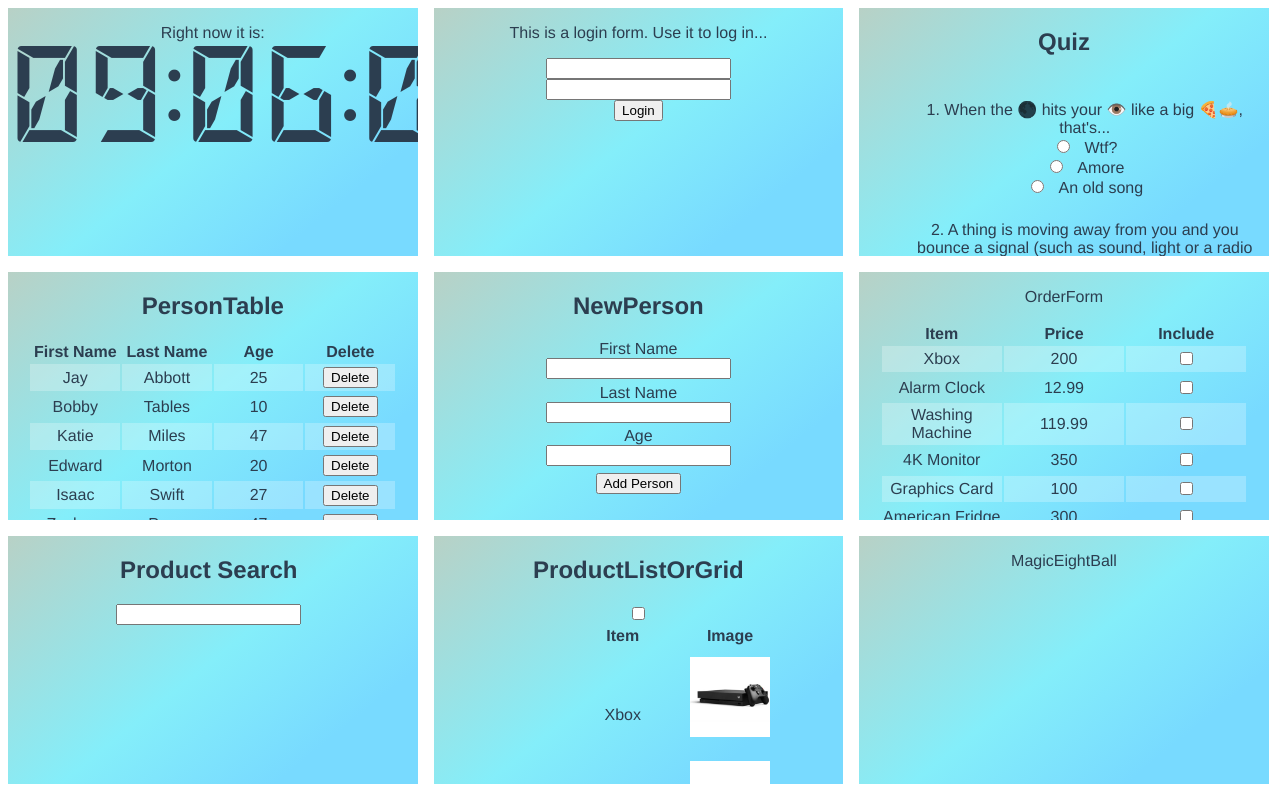
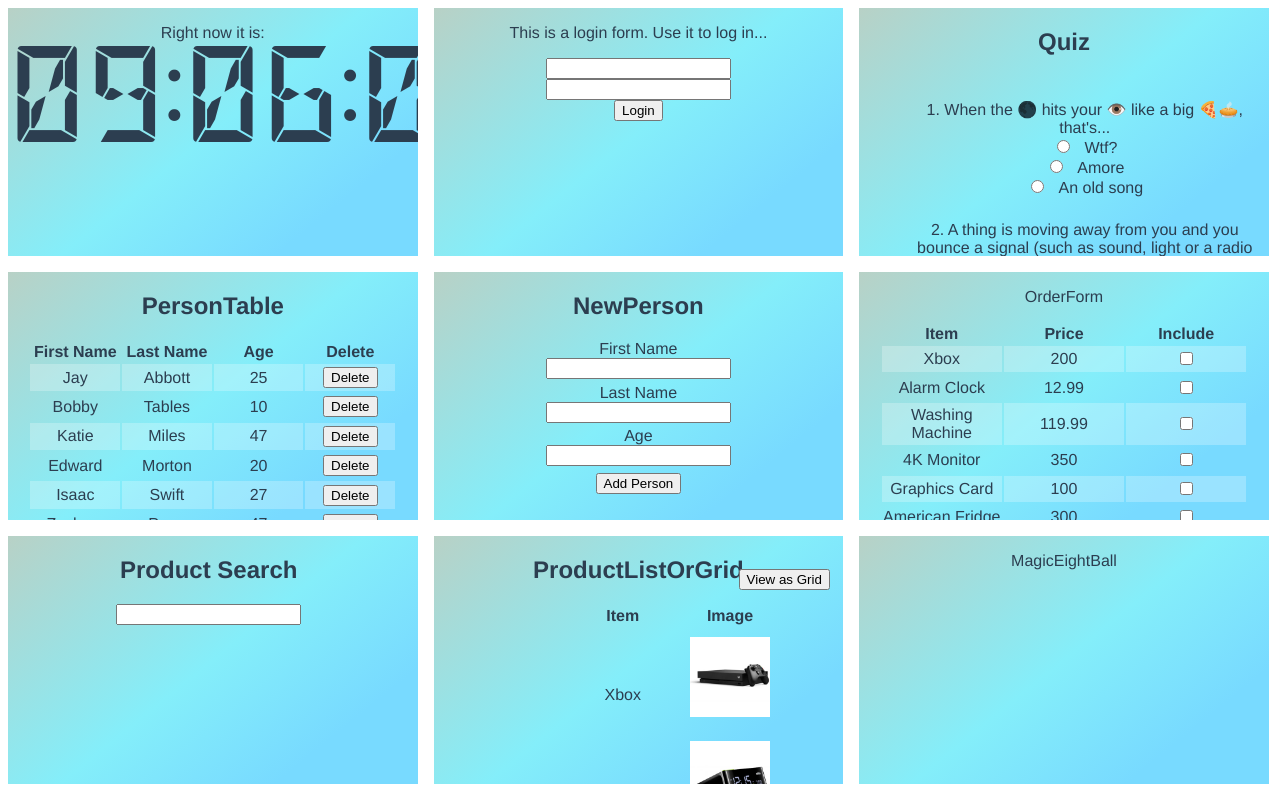
Before and after one commit to jayabbott/jays-3x3-grid, a Vue app: page / in a window 1280 px wide. Built offline with nearby package versions, Linux system fonts and the light colour scheme.

Commit message:
Completed Task 8

```diff
--- a/src/components/ProductListOrGrid.vue
+++ b/src/components/ProductListOrGrid.vue
@@ -3,8 +3,7 @@
     <h2>
       ProductListOrGrid
     </h2>
-    <input type="checkbox" id="checkbox" v-model="displayGrid">
-
+    <button class="button is-primary is-small" id="toggleView" @click="displayGrid = !displayGrid">View as {{ displayGrid ? 'List' : 'Grid' }}</button>
     <table v-if="!displayGrid" class="product-table">
       <tr>
         <th>Item</th>
@@ -86,4 +85,14 @@ img {
   margin-left: 24%;
 }
 
+#toggleView {
+  position: absolute;
+  top: 1em;
+  right: 1em;
+}
+
+.grid-inside {
+  position: relative;
+}
+
 </style>
--- a/src/components/ProductSearch.vue
+++ b/src/components/ProductSearch.vue
@@ -40,6 +40,8 @@ function searchProduct(productName, searchTerm)
   let productStart = productName.substring(0, searchTermLength);
 
   return (productStart == searchTerm)
+
+
 }
 
 export default {
@@ -97,6 +99,6 @@ img {
 }
 
 .columns {
-  width: 98%
+  width: 98%;
 }
 </style>
```
